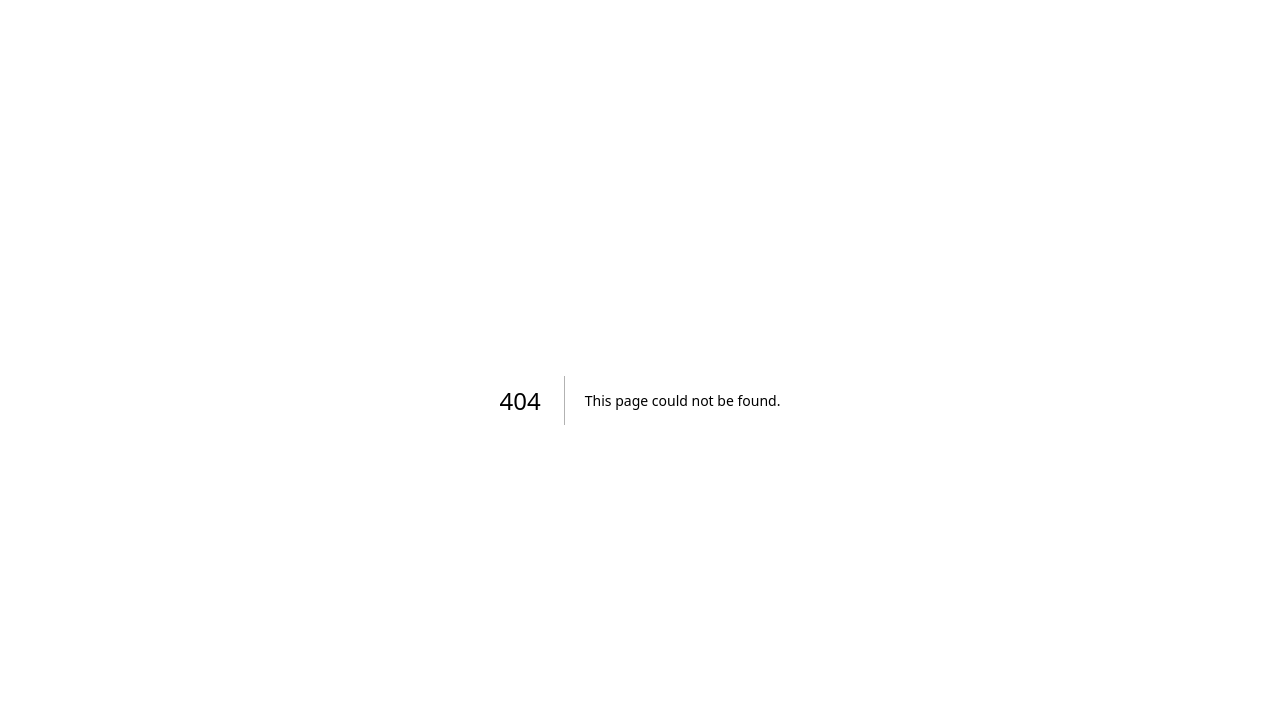
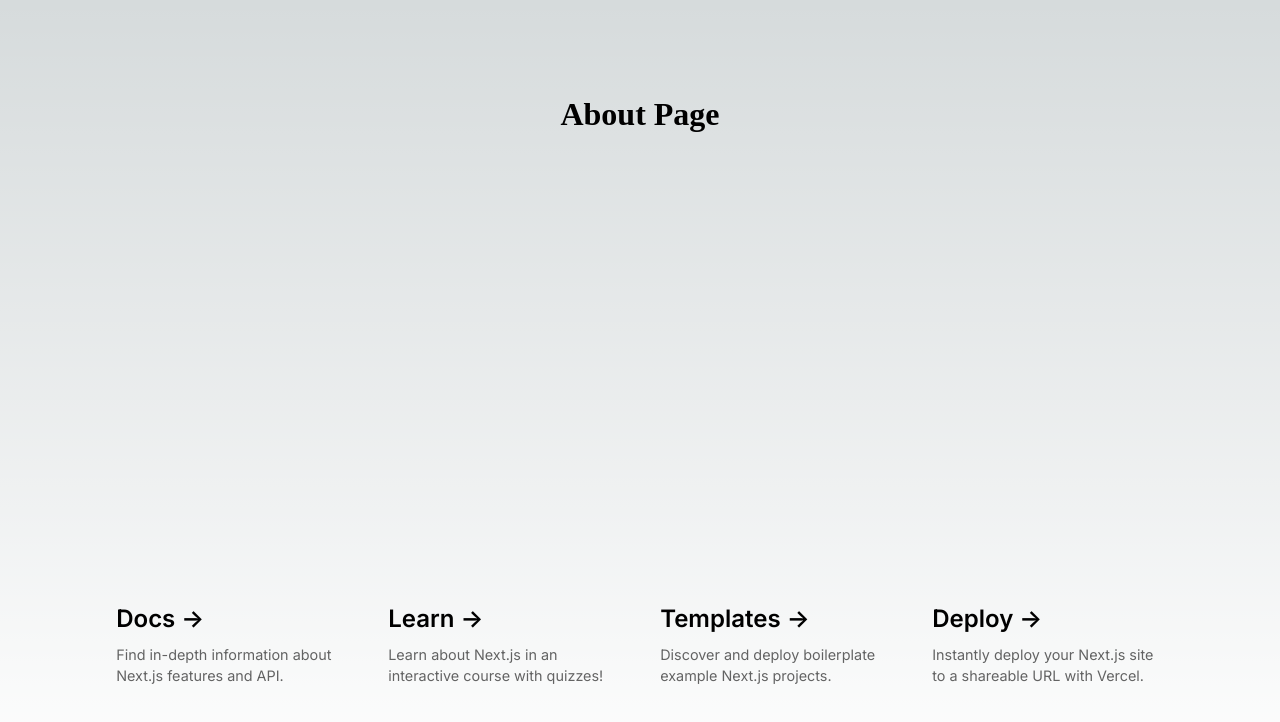
Before and after one commit to hitkite/app, a Next.js app: page /about in a window 1280 px wide. Before the commit this address had no page. Shown: the top 722 px of the page. Built offline with nearby package versions, Linux system fonts and the light colour scheme.

Commit message:
✨ アバウトページを追加

```diff
--- /dev/null
+++ b/pages/about.tsx
@@ -0,0 +1,24 @@
+import Head from 'next/head'
+import Image from 'next/image'
+import { Inter } from '@next/font/google'
+import styles from '@/styles/Home.module.css'
+import { Links } from '@/components/Links'
+
+const inter = Inter({ subsets: ['latin'] })
+
+export default function Home() {
+  return (
+    <>
+      <Head>
+        <title>About Page</title>
+        <meta name="description" content="Generated by create next app" />
+        <meta name="viewport" content="width=device-width, initial-scale=1" />
+        <link rel="icon" href="/favicon.ico" />
+      </Head>
+      <main className={styles.main}>
+        <h1>About Page</h1>
+        <Links />
+      </main>
+    </>
+  )
+}
```
